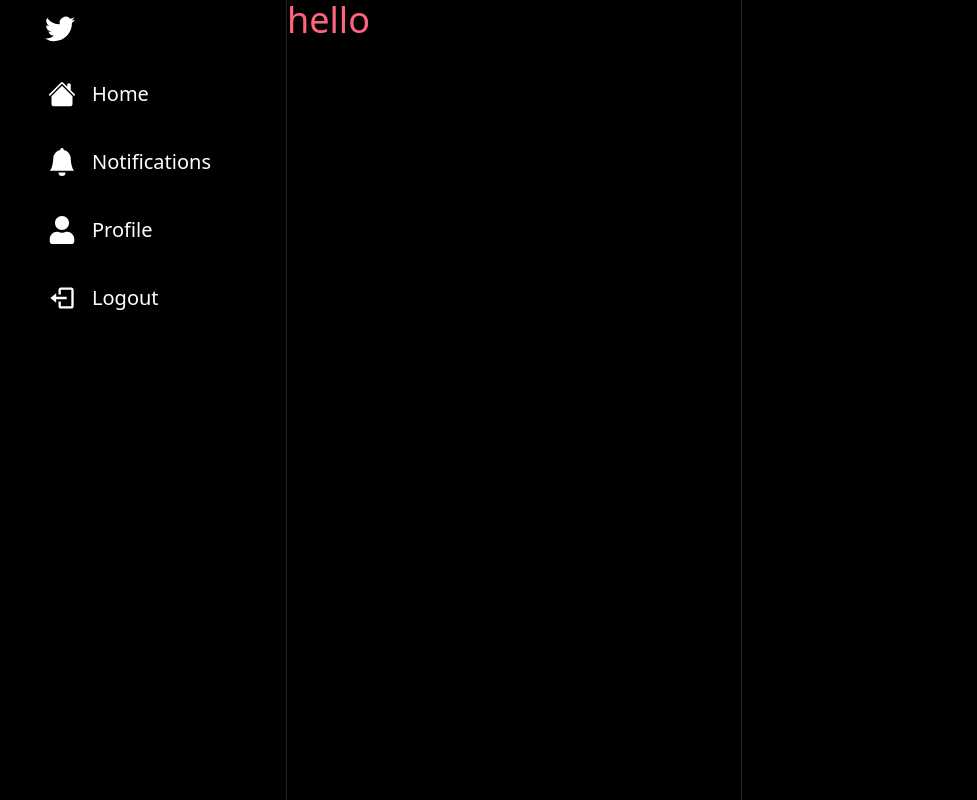
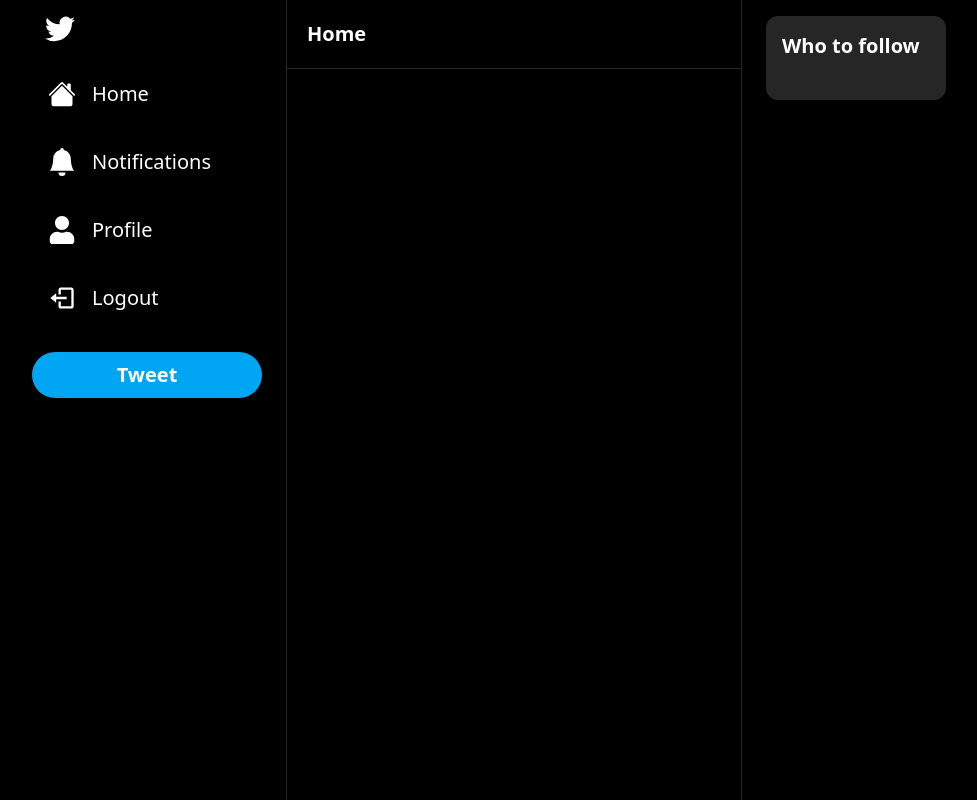
Before and after one commit to Sandeepnegi686/Twitter-Clone, a Next.js app in the folder client/: page / in a window 1280 px wide. Shown: the whole page, without its empty margins (126-1103 px from the left). Built offline with nearby package versions, Linux system fonts and the light colour scheme.

Commit message:
added Model

```diff
--- /dev/null
+++ b/client/app/_components/Button.tsx
@@ -0,0 +1,29 @@
+interface ButtonProps {
+  label: string;
+  secondary?: boolean;
+  fullWidth?: boolean;
+  large?: boolean;
+  onClick: () => void;
+  disabled?: boolean;
+  outline?: boolean;
+}
+
+export default function Button({
+  label,
+  secondary,
+  fullWidth,
+  large,
+  onClick,
+  disabled,
+  outline,
+}: ButtonProps) {
+  return (
+    <button
+      disabled={disabled}
+      onClick={onClick}
+      className={`disabled:opacity-70 disabled:cursor-not-allowed rounded-full font-semibold hover:opacity-80 transition border-2 ${fullWidth ? "w-full" : "w-fit"} ${secondary ? "bg-white" : "bg-sky-500"} ${secondary ? "text-black" : "text-white"} ${secondary ? "border-black" : "border-sky-500"} ${large ? "text-xl" : "text-md"} ${large ? "py-3" : "py-2"} ${outline ? "bg-transparent" : ""} ${outline ? "text-white" : ""}`}
+    >
+      {label}
+    </button>
+  );
+}
--- /dev/null
+++ b/client/app/_components/FollowBar.tsx
@@ -0,0 +1,12 @@
+import React from "react";
+
+export default function FollowBar() {
+  return (
+    <div className="px-6 py-4 hidden lg:block">
+      <div className="bg-neutral-800 rounded-xl p-4">
+        <h2 className="text-white text-xl font-semibold">Who to follow</h2>
+        <div className="flex flex-col gap-6 mt-6">{/* TODO USERS LIST */}</div>
+      </div>
+    </div>
+  );
+}
--- /dev/null
+++ b/client/app/_components/Header.tsx
@@ -0,0 +1,34 @@
+"use client";
+import { useRouter } from "next/navigation";
+import { useCallback } from "react";
+import { BiArrowBack } from "react-icons/bi";
+
+interface HeaderProps {
+  label: string;
+  showBackArrow?: boolean;
+}
+
+export default function Header({ label, showBackArrow }: HeaderProps) {
+  const router = useRouter();
+  const handleBack = useCallback(
+    function () {
+      router.back();
+    },
+    [router],
+  );
+  return (
+    <div className="border-b border-neutral-800 p-5">
+      <div className="flex flex-row items-center gap-2">
+        {showBackArrow && (
+          <BiArrowBack
+            size={20}
+            color="white"
+            onClick={handleBack}
+            className="cursor-pointer hover:opacity-70 transition"
+          />
+        )}
+        <h1 className="text-white text-xl font-semibold">{label}</h1>
+      </div>
+    </div>
+  );
+}
--- /dev/null
+++ b/client/app/_components/Model.tsx
@@ -0,0 +1,77 @@
+"use client";
+import React, { useCallback } from "react";
+import { AiOutlineClose } from "react-icons/ai";
+import Button from "./Button";
+
+interface ModelProps {
+  isOpen?: boolean;
+  onClose: () => void;
+  onSubmit: () => void;
+  title?: string;
+  body?: React.ReactElement;
+  footer?: React.ReactElement;
+  actionLabel: string;
+  disabled?: boolean;
+}
+
+export default function Model({
+  isOpen,
+  onClose,
+  onSubmit,
+  title,
+  body,
+  footer,
+  actionLabel,
+  disabled,
+}: ModelProps) {
+  const handleClose = useCallback(
+    function () {
+      if (disabled) return;
+      onClose();
+    },
+    [disabled, onClose],
+  );
+
+  const handleSubmit = useCallback(() => {
+    if (disabled) return;
+    onSubmit();
+  }, [disabled, onSubmit]);
+
+  if (!isOpen) return null;
+
+  return (
+    <>
+      <div className="justify-center items-center flex overflow-x-hidden overflow-y-auto fixed inset-0 z-50 outline-none focus:outline-none bg-[rgba(35,35,35,0.7)]">
+        <div className="relative w-full lg:w-3/6 my-6 mx-auto lg:max-w-3xl h-full lg:h-auto">
+          {/* Content */}
+          <div className="h-full lg:h-auto border-0 rounded-lg shadow-lg relative flex flex-col w-full bg-black outline-none focus:outline-none">
+            {/* HEADER */}
+            <div className="flex items-center justify-between p-10 rounded-t">
+              <h3 className="text-3xl font-semibold text-white ">{title}</h3>
+              <button
+                className="p-1 ml-auto border-0 text-white hover:opacity-70 transition"
+                onClick={handleClose}
+              >
+                <AiOutlineClose color="white" size={20} />
+              </button>
+            </div>
+            {/* BODY */}
+            <div className="relative p-10 flex-auto">{body}</div>
+            {/* Footer */}
+            <div className="flex flex-col gap-2 p-10">
+              <Button
+                disabled={disabled}
+                label={actionLabel}
+                secondary
+                fullWidth
+                large
+                onClick={handleSubmit}
+              />
+              {footer}
+            </div>
+          </div>
+        </div>
+      </div>
+    </>
+  );
+}
--- a/client/app/_components/SidebarTweetButton.tsx
+++ b/client/app/_components/SidebarTweetButton.tsx
@@ -1,3 +1,20 @@
+"use client";
+import { useRouter } from "next/navigation";
+import { FaFeather } from "react-icons/fa";
+
 export default function SidebarTweetButton() {
-  return <div></div>;
+  const router = useRouter();
+
+  return (
+    <div onClick={() => router.push("/")}>
+      <div className="mt-6 lg:hidden rounded-full h-14 w-14 p-4 flex items-center justify-center bg-sky-500 hover:opacity-80 transition cursor-pointer">
+        <FaFeather size={24} color="white" />
+      </div>
+      <div className="mt-6 hidden lg:block px-6 py-2 bg-sky-500 rounded-full hover:opacity-90 transition cursor-pointer">
+        <p className="hidden lg:block text-center font-semibold text-white text-[20px]">
+          Tweet
+        </p>
+      </div>
+    </div>
+  );
 }
--- a/client/app/layout.tsx
+++ b/client/app/layout.tsx
@@ -1,3 +1,5 @@
+import FollowBar from "./_components/FollowBar";
+import Model from "./_components/Model";
 import Sidebar from "./_components/Sidebar";
 import "./globals.css";
 
@@ -10,12 +12,14 @@
     <html lang="en">
       <body className="h-full bg-black">
         <div className="h-screen">
+          {/* <Model isOpen title="Test Model" actionLabel="Submit" /> */}
           <div className="container h-full mx-auto xl:px-30 max-w-6xl">
             <div className="grid grid-cols-4 h-full">
               <Sidebar />
               <div className="col-span-3 lg:col-span-2 border-x border-neutral-800">
                 {children}
               </div>
+              <FollowBar />
             </div>
           </div>
         </div>
--- a/client/app/page.tsx
+++ b/client/app/page.tsx
@@ -1,7 +1,9 @@
+import Header from "./_components/Header";
+
 export default function Home() {
   return (
-    <div className="">
-      <h1 className="text-4xl text-rose-400">hello</h1>
-    </div>
+    <>
+      <Header label="Home" />
+    </>
   );
 }
```
Also changed, not shown: 1 other file (tests, documents, lock files or other folders).
